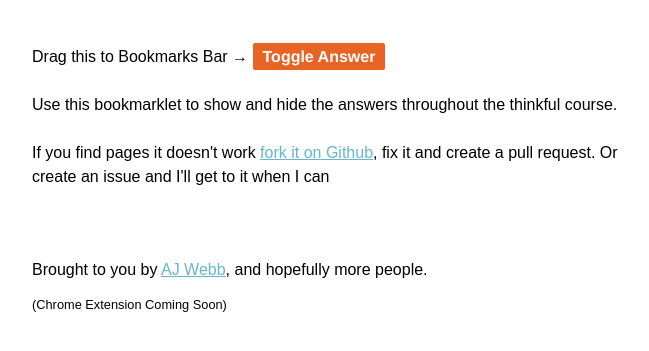
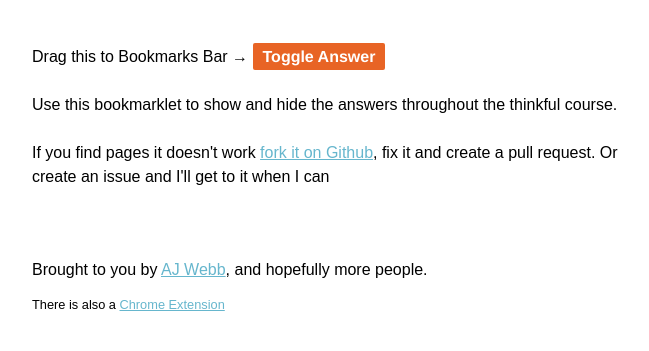
Before and after one commit to webbushka/thinkful-toggle-bookmarklet, a plain HTML site: page index.html in a window 1280 px wide. Shown: the part 129-480 px from the top of the page, without its empty margins (308-957 px from the left). Drawn offline with nearby package versions, Linux system fonts and the light colour scheme.

Commit message:
Updated readme and added link to the page for the chrome extension

```diff
--- a/index.html
+++ b/index.html
@@ -21,7 +21,7 @@
 
 		<footer>
 			<p>Brought to you by <a href="http://ajwebb.me">AJ Webb</a>, and hopefully more people.</p>
-			<p><small>(Chrome Extension Coming Soon)</small></p>
+			<p><small>There is also a <a href="https://chrome.google.com/webstore/detail/gobalamdnppelcejmnileonbepaedjod/">Chrome Extension</a></small></p>
 		</footer>
 	</div>
 </body>
```
Also changed, not shown: 1 other file.
